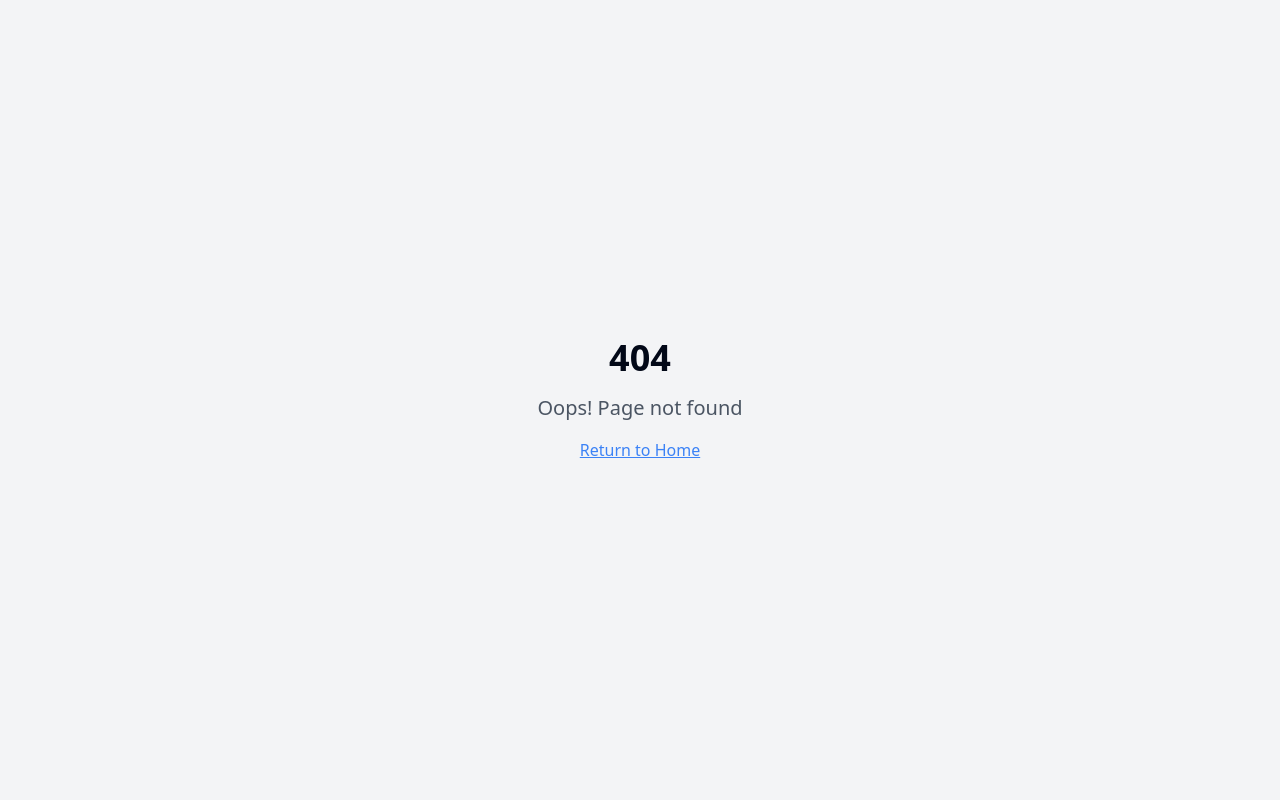
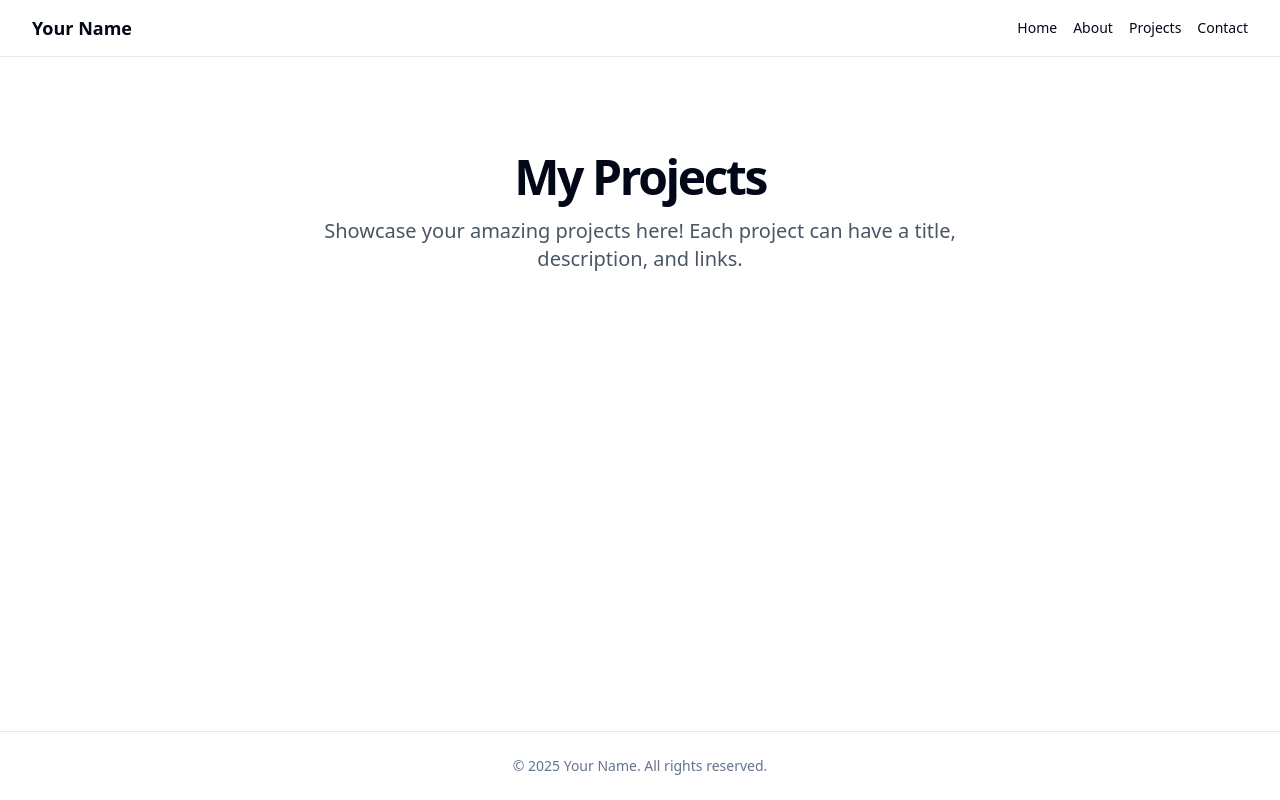
Before and after one commit to abaleemmo/Portfolio, a React (Vite) app: page /projects in a window 1280 px wide. Before the commit this address had no page. Built offline with nearby package versions, Linux system fonts and the light colour scheme.

Commit message:
[dyad] wrote 9 file(s)

```diff
--- a/src/App.tsx
+++ b/src/App.tsx
@@ -5,6 +5,9 @@ import { QueryClient, QueryClientProvider } from "@tanstack/react-query";
 import { BrowserRouter, Routes, Route } from "react-router-dom";
 import Index from "./pages/Index";
 import NotFound from "./pages/NotFound";
+import About from "./pages/About"; // New import
+import Projects from "./pages/Projects"; // New import
+import Contact from "./pages/Contact"; // New import
 
 const queryClient = new QueryClient();
 
@@ -16,6 +19,9 @@ const App = () => (
       <BrowserRouter>
         <Routes>
           <Route path="/" element={<Index />} />
+          <Route path="/about" element={<About />} /> {/* New route */}
+          <Route path="/projects" element={<Projects />} /> {/* New route */}
+          <Route path="/contact" element={<Contact />} /> {/* New route */}
           {/* ADD ALL CUSTOM ROUTES ABOVE THE CATCH-ALL "*" ROUTE */}
           <Route path="*" element={<NotFound />} />
         </Routes>
--- /dev/null
+++ b/src/components/Footer.tsx
@@ -0,0 +1,13 @@
+import React from 'react';
+
+const Footer = () => {
+  return (
+    <footer className="border-t bg-background py-6 text-center text-sm text-muted-foreground">
+      <div className="container">
+        &copy; {new Date().getFullYear()} Your Name. All rights reserved.
+      </div>
+    </footer>
+  );
+};
+
+export default Footer;
--- /dev/null
+++ b/src/components/Header.tsx
@@ -0,0 +1,43 @@
+import React from 'react';
+import { Link } from 'react-router-dom';
+import { Button } from '@/components/ui/button';
+import { Sheet, SheetContent, SheetTrigger } from '@/components/ui/sheet';
+import { Menu } from 'lucide-react';
+
+const Header = () => {
+  return (
+    <header className="sticky top-0 z-50 w-full border-b bg-background/95 backdrop-blur supports-[backdrop-filter]:bg-background/60">
+      <div className="container flex h-14 items-center justify-between">
+        <Link to="/" className="text-lg font-bold">
+          Your Name
+        </Link>
+        <nav className="hidden md:flex items-center space-x-4">
+          <Link to="/" className="text-sm font-medium hover:text-primary">Home</Link>
+          <Link to="/about" className="text-sm font-medium hover:text-primary">About</Link>
+          <Link to="/projects" className="text-sm font-medium hover:text-primary">Projects</Link>
+          <Link to="/contact" className="text-sm font-medium hover:text-primary">Contact</Link>
+        </nav>
+        <div className="md:hidden">
+          <Sheet>
+            <SheetTrigger asChild>
+              <Button variant="ghost" size="icon">
+                <Menu className="h-6 w-6" />
+                <span className="sr-only">Toggle navigation menu</span>
+              </Button>
+            </SheetTrigger>
+            <SheetContent side="right">
+              <nav className="flex flex-col gap-4 pt-6">
+                <Link to="/" className="text-lg font-medium hover:text-primary">Home</Link>
+                <Link to="/about" className="text-lg font-medium hover:text-primary">About</Link>
+                <Link to="/projects" className="text-lg font-medium hover:text-primary">Projects</Link>
+                <Link to="/contact" className="text-lg font-medium hover:text-primary">Contact</Link>
+              </nav>
+            </SheetContent>
+          </Sheet>
+        </div>
+      </div>
+    </header>
+  );
+};
+
+export default Header;
--- /dev/null
+++ b/src/components/HeroSection.tsx
@@ -0,0 +1,30 @@
+import React from 'react';
+import { Button } from '@/components/ui/button';
+import { Link } from 'react-router-dom';
+
+const HeroSection = () => {
+  return (
+    <section className="relative w-full py-12 md:py-24 lg:py-32 xl:py-48 bg-gradient-to-r from-blue-50 to-indigo-50 dark:from-gray-900 dark:to-gray-800">
+      <div className="container px-4 md:px-6 text-center">
+        <div className="flex flex-col items-center space-y-4">
+          <h1 className="text-4xl font-bold tracking-tighter sm:text-5xl md:text-6xl lg:text-7xl/none text-gray-900 dark:text-gray-50">
+            Hi, I'm <span className="text-blue-600 dark:text-blue-400">Your Name</span>
+          </h1>
+          <p className="mx-auto max-w-[700px] text-gray-600 md:text-xl dark:text-gray-300">
+            A passionate high school student exploring the world of technology and creativity.
+          </p>
+          <div className="space-x-4 pt-4">
+            <Link to="/projects">
+              <Button size="lg" className="bg-blue-600 hover:bg-blue-700 text-white">View My Work</Button>
+            </Link>
+            <Link to="/contact">
+              <Button size="lg" variant="outline" className="border-blue-600 text-blue-600 hover:bg-blue-50 dark:border-blue-400 dark:text-blue-400 dark:hover:bg-gray-700">Get in Touch</Button>
+            </Link>
+          </div>
+        </div>
+      </div>
+    </section>
+  );
+};
+
+export default HeroSection;
--- /dev/null
+++ b/src/components/Layout.tsx
@@ -0,0 +1,21 @@
+import React from 'react';
+import Header from './Header';
+import Footer from './Footer';
+
+interface LayoutProps {
+  children: React.ReactNode;
+}
+
+const Layout: React.FC<LayoutProps> = ({ children }) => {
+  return (
+    <div className="flex flex-col min-h-screen">
+      <Header />
+      <main className="flex-grow">
+        {children}
+      </main>
+      <Footer />
+    </div>
+  );
+};
+
+export default Layout;
--- /dev/null
+++ b/src/pages/About.tsx
@@ -0,0 +1,17 @@
+import React from 'react';
+import Layout from '@/components/Layout';
+
+const About = () => {
+  return (
+    <Layout>
+      <div className="container py-12 md:py-24 text-center">
+        <h2 className="text-3xl font-bold tracking-tighter sm:text-4xl md:text-5xl">About Me</h2>
+        <p className="mx-auto max-w-[700px] text-gray-600 md:text-xl mt-4">
+          This is where you'll tell your story! Talk about your interests, passions, and what drives you.
+        </p>
+      </div>
+    </Layout>
+  );
+};
+
+export default About;
--- /dev/null
+++ b/src/pages/Contact.tsx
@@ -0,0 +1,17 @@
+import React from 'react';
+import Layout from '@/components/Layout';
+
+const Contact = () => {
+  return (
+    <Layout>
+      <div className="container py-12 md:py-24 text-center">
+        <h2 className="text-3xl font-bold tracking-tighter sm:text-4xl md:text-5xl">Get in Touch</h2>
+        <p className="mx-auto max-w-[700px] text-gray-600 md:text-xl mt-4">
+          Feel free to reach out! You can add a contact form or your social media links here.
+        </p>
+      </div>
+    </Layout>
+  );
+};
+
+export default Contact;
--- a/src/pages/Index.tsx
+++ b/src/pages/Index.tsx
@@ -1,18 +1,15 @@
-// Update this page (the content is just a fallback if you fail to update the page)
-
+import React from 'react';
+import Layout from '@/components/Layout';
+import HeroSection from '@/components/HeroSection';
 import { MadeWithDyad } from "@/components/made-with-dyad";
 
 const Index = () => {
   return (
-    <div className="min-h-screen flex items-center justify-center bg-gray-100">
-      <div className="text-center">
-        <h1 className="text-4xl font-bold mb-4">Welcome to Your Blank App</h1>
-        <p className="text-xl text-gray-600">
-          Start building your amazing project here!
-        </p>
-      </div>
+    <Layout>
+      <HeroSection />
+      {/* Future sections like About, Projects, Contact will go here */}
       <MadeWithDyad />
-    </div>
+    </Layout>
   );
 };
 
--- /dev/null
+++ b/src/pages/Projects.tsx
@@ -0,0 +1,17 @@
+import React from 'react';
+import Layout from '@/components/Layout';
+
+const Projects = () => {
+  return (
+    <Layout>
+      <div className="container py-12 md:py-24 text-center">
+        <h2 className="text-3xl font-bold tracking-tighter sm:text-4xl md:text-5xl">My Projects</h2>
+        <p className="mx-auto max-w-[700px] text-gray-600 md:text-xl mt-4">
+          Showcase your amazing projects here! Each project can have a title, description, and links.
+        </p>
+      </div>
+    </Layout>
+  );
+};
+
+export default Projects;
```
